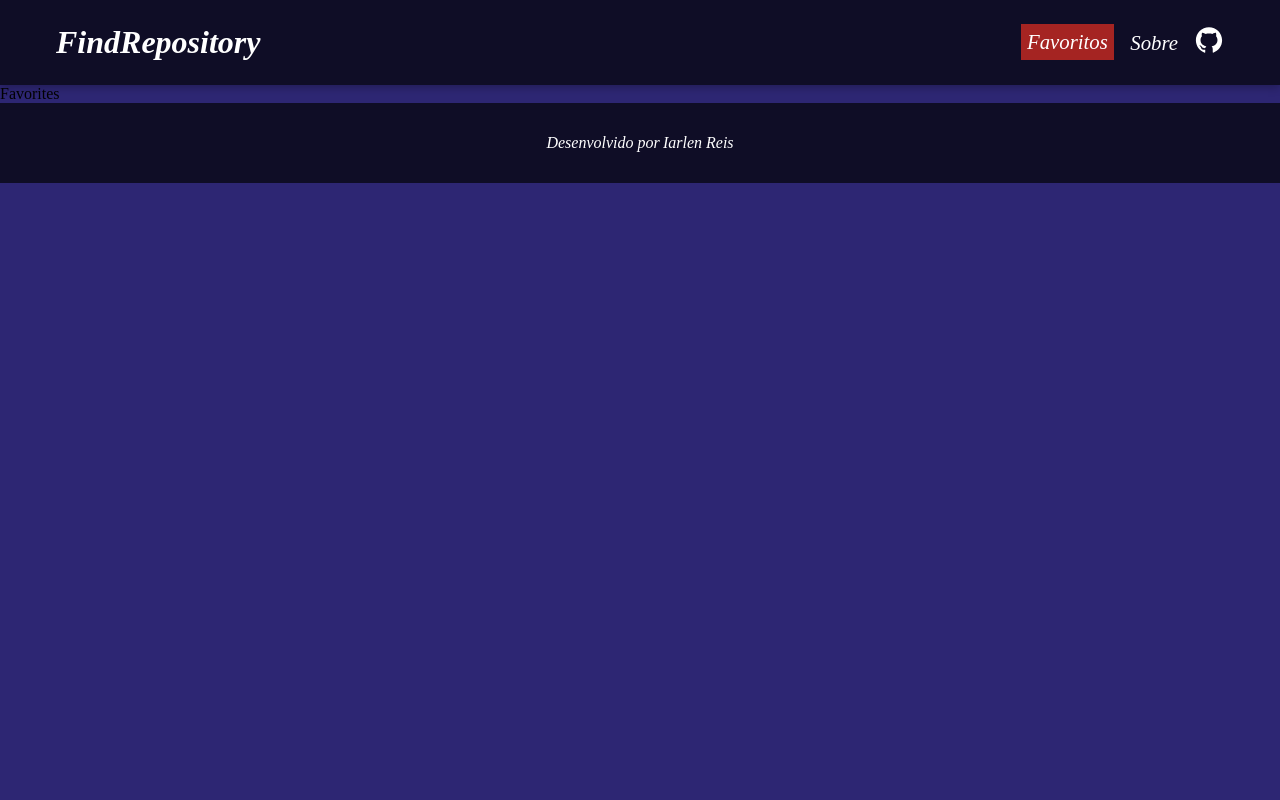
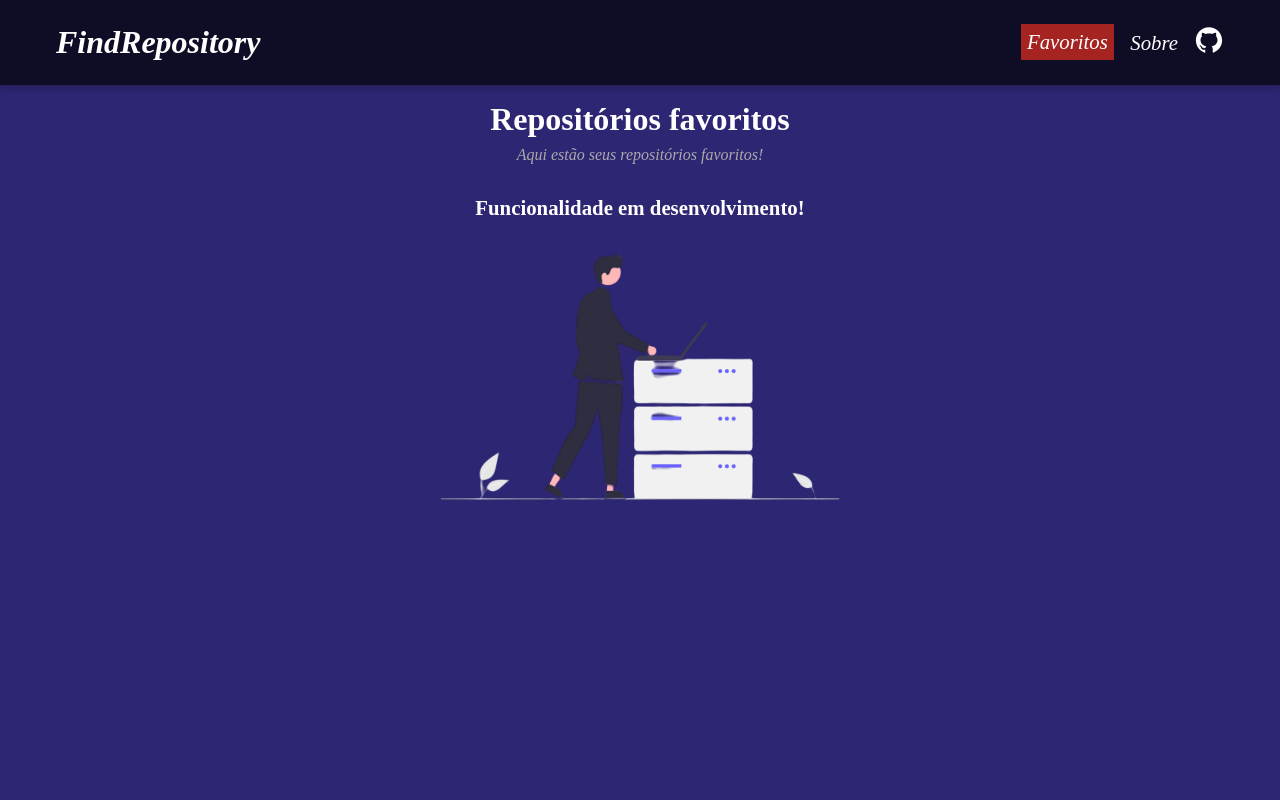
Before and after one commit to iarlen-reis/FetchGitHub, a React (Vite) app: page /favorites in a window 1280 px wide. Shown: the top 800 px of the page. Built offline with nearby package versions, Linux system fonts and the light colour scheme.

Commit message:
Adicionando layout da pagina de favoritos em manutenção

```diff
--- a/src/Pages/About/About.jsx
+++ b/src/Pages/About/About.jsx
@@ -1,7 +1,7 @@
 import React from "react";
 
 import { Main, HeaderStyled, ImageContainerStyled } from "./styles";
-import aboutImage from "/public/about-image.png";
+import aboutImage from "/about-image.png";
 
 const About = () => {
   return (
--- a/src/Pages/Favorites/Favorites.jsx
+++ b/src/Pages/Favorites/Favorites.jsx
@@ -1,7 +1,26 @@
 import React from "react";
 
+import {
+  SectionStyled,
+  HeaderStyled,
+  ContainerImageManutention,
+} from "./styles";
+
+import maintenance from "/maintenance.png";
+
 const Favorites = () => {
-  return <div>Favorites</div>;
+  return (
+    <SectionStyled>
+      <HeaderStyled>
+        <h1>Repositórios favoritos</h1>
+        <p>Aqui estão seus repositórios favoritos!</p>
+      </HeaderStyled>
+      <ContainerImageManutention>
+        <h2>Funcionalidade em desenvolvimento!</h2>
+        <img src={maintenance} alt="maintenance image" />
+      </ContainerImageManutention>
+    </SectionStyled>
+  );
 };
 
 export default Favorites;
--- /dev/null
+++ b/src/Pages/Favorites/styles.js
@@ -0,0 +1,54 @@
+import styled from "styled-components";
+
+export const SectionStyled = styled.section`
+  display: flex;
+  flex-direction: column;
+
+  row-gap: 2rem;
+  max-width: 1200px;
+  height: 100vh;
+
+  align-items: center;
+
+  text-align: center;
+
+  margin: 0 auto;
+  padding: 1rem;
+`;
+
+export const HeaderStyled = styled.header`
+  display: flex;
+  flex-direction: column;
+
+  row-gap: 0.5rem;
+
+  h1 {
+    font-size: 2rem;
+    color: #fff;
+  }
+
+  p {
+    font-style: italic;
+    color: #aaa;
+  }
+`;
+
+export const ContainerImageManutention = styled.div`
+  max-width: 500px;
+
+  h2 {
+    color: #fff;
+    font-size: 1.3rem;
+  }
+
+  img {
+    max-width: 100%;
+    transition: all 0.5s;
+
+    cursor: pointer;
+
+    &:hover {
+      transform: scale(1.1);
+    }
+  }
+`;
--- a/src/components/Profile/styles.js
+++ b/src/components/Profile/styles.js
@@ -122,3 +122,13 @@ export const InfoStyled = styled.div`
     color: #fff;
   }
 `;
+
+export const ContainerFavoriteStyled = styled.div`
+  position: absolute;
+  top: 0.5rem;
+  right: 0.7rem;
+
+  cursor: pointer;
+
+  color: #fff;
+`;
```
Also changed, not shown: src/components/Profile/Profile.jsx (+7 -3 lines), public/maintenance.png (added).
